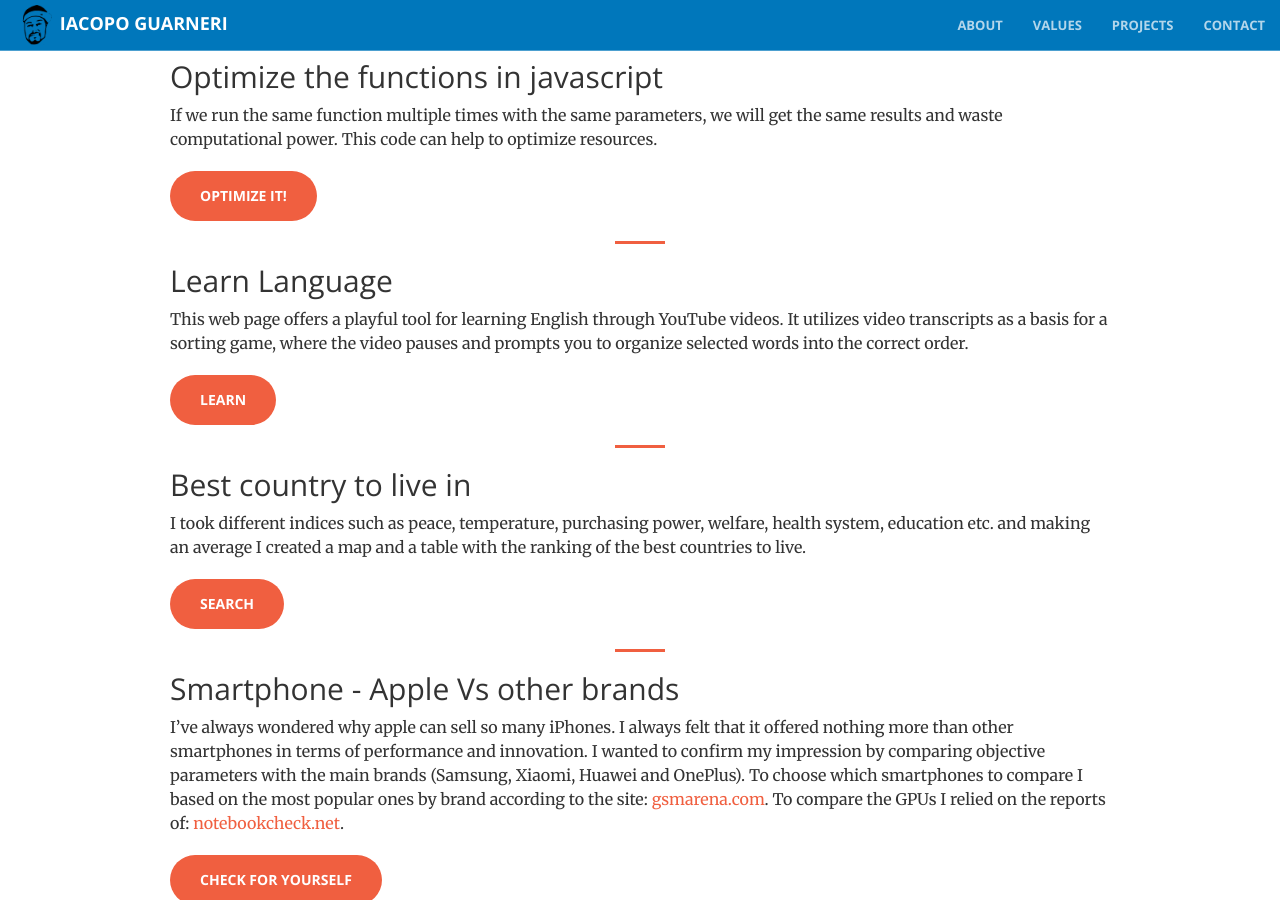
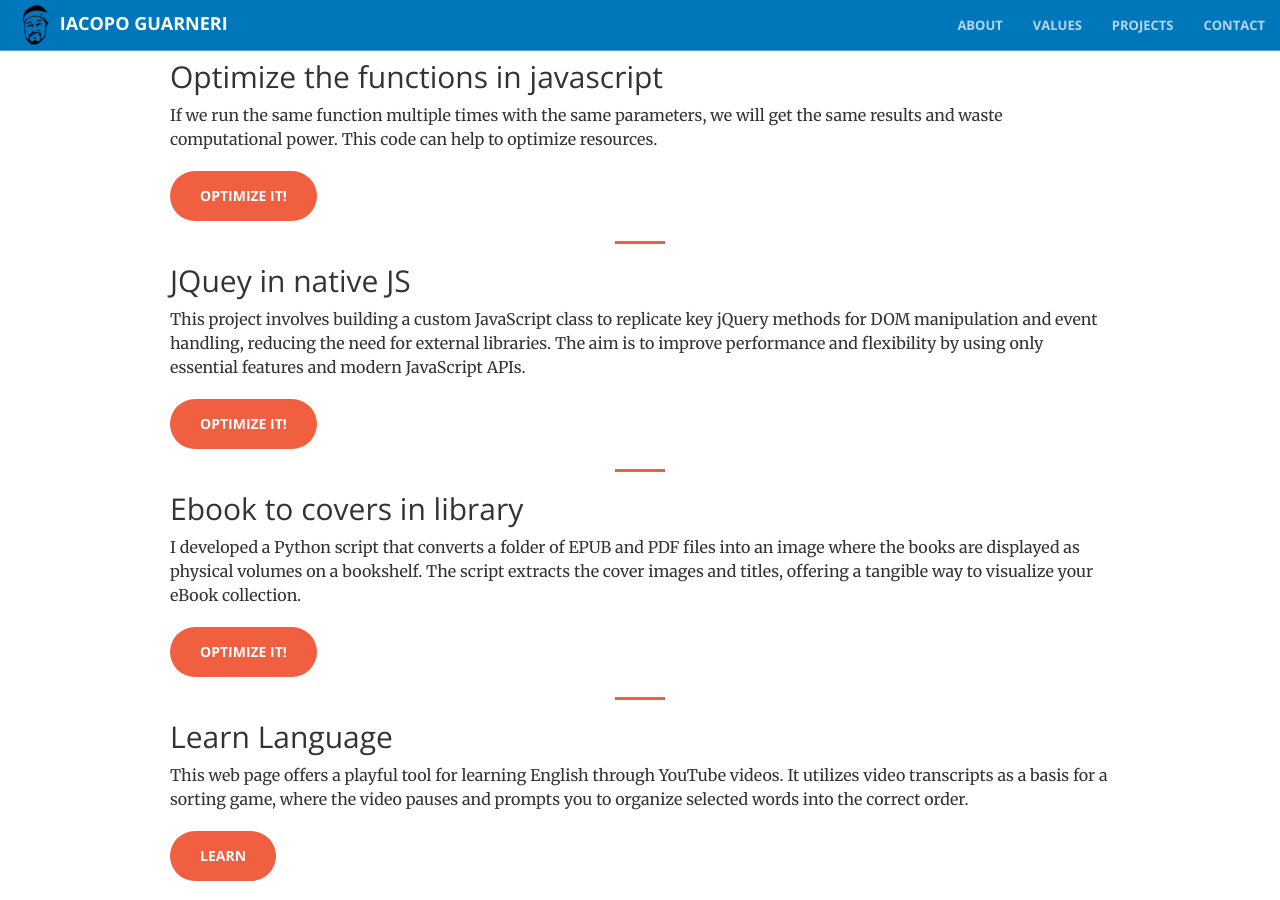
Before and after one commit to iacoposk8/iacoposk8.github.io, a Jekyll site: the page built from projects.md, in a window 1280 px wide and 900 px high, scrolled down 450 px. Built offline with Jekyll 4.4.1, drawn with Linux system fonts in a browser that asks for light colours.

Commit message:
Update projects.md

```diff
--- a/projects.md
+++ b/projects.md
@@ -21,6 +21,20 @@ Chart showing the Worldwide Governance Indicators in Italy, to see the performan
 If we run the same function multiple times with the same parameters, we will get the same results and waste computational power. This code can help to optimize resources.
 
 <a href="/projects/optimizeFunction" class="btn btn-primary btn-xl">Optimize it!</a>
+
+---
+
+## JQuey in native JS
+This project involves building a custom JavaScript class to replicate key jQuery methods for DOM manipulation and event handling, reducing the need for external libraries. The aim is to improve performance and flexibility by using only essential features and modern JavaScript APIs.
+
+<a href="/projects/jquey-native-js" class="btn btn-primary btn-xl">Optimize it!</a>
+
+---
+
+## Ebook to covers in library
+I developed a Python script that converts a folder of EPUB and PDF files into an image where the books are displayed as physical volumes on a bookshelf. The script extracts the cover images and titles, offering a tangible way to visualize your eBook collection.
+
+<a href="/projects/ebook-to-covers-library" class="btn btn-primary btn-xl">Optimize it!</a>
 
 ---
 
```
